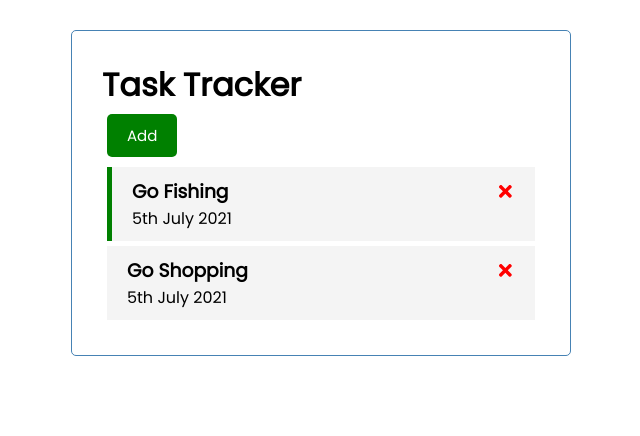
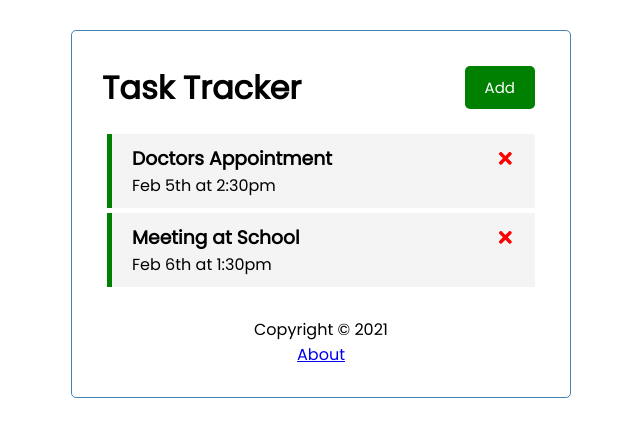
Before and after one commit to Karanjot-singh/react-task-tracker, a React (Create React App) app: page / in a window 1280 px wide. Shown: the top 436 px of the page, without its empty margins (319-959 px from the left). Built offline with nearby package versions, Linux system fonts and the light colour scheme; data requests are answered from the project's data file.

Commit message:
json-server added to the application

```diff
--- a/db.json
+++ b/db.json
@@ -1,19 +1,16 @@
 {
-  "posts": [
+  "tasks": [
     {
       "id": 1,
-      "title": "json-server",
-      "author": "typicode"
+      "text": "Doctors Appointment",
+      "day": "Feb 5th at 2:30pm",
+      "reminder": true
+    },
+    {
+      "id": 2,
+      "text": "Meeting at School",
+      "day": "Feb 6th at 1:30pm",
+      "reminder": true
     }
-  ],
-  "comments": [
-    {
-      "id": 1,
-      "body": "some comment",
-      "postId": 1
-    }
-  ],
-  "profile": {
-    "name": "typicode"
-  }
+  ]
 }
--- a/src/App.js
+++ b/src/App.js
@@ -1,63 +1,122 @@
-//Hook added to bundle the component data with state
-import { useState } from 'react'
-import AddTask from './components/AddTask';
-import Header from "./components/Header";
-import Tasks from './components/Tasks';
+import { useState, useEffect } from 'react'
+import { BrowserRouter as Router, Route } from 'react-router-dom'
+import Header from './components/Header'
+import Footer from './components/Footer'
+import Tasks from './components/Tasks'
+import AddTask from './components/AddTask'
+import About from './components/About'
 
-//Contains the root app component under which user defined Components are nested
-function App() {
-  const [tasks, setTasks] = useState([
-    {
-      id: 1,
-      text: "Go Fishing",
-      day: "5th July 2021",
-      reminder: true
-    },
-    {
-      id: 2,
-      text: "Go Shopping",
-      day: "5th July 2021",
-      reminder: false
-    },])
+const App = () => {
+  const [showAddTask, setShowAddTask] = useState(false)
+  const [tasks, setTasks] = useState([])
 
-  //Button Toggle State
-  const [showAddTask, setShowAddTask] = useState(false)
+  useEffect(() => {
+    const getTasks = async () => {
+      const tasksFromServer = await fetchTasks()
+      setTasks(tasksFromServer)
+    }
 
+    getTasks()
+  }, [])
 
-  //AddTask
-  const addTask = (task) => {
-    const id = Math.floor(Math.random() * 10000) + 1
-    const newTask = { id, ...task }
-    setTasks([...tasks, newTask])
+  // Fetch Tasks
+  const fetchTasks = async () => {
+    const res = await fetch('http://localhost:5000/tasks')
+    const data = await res.json()
+
+    return data
   }
 
-  //Delete Task
+  // Fetch Task
+  const fetchTask = async (id) => {
+    const res = await fetch(`http://localhost:5000/tasks/${id}`)
+    const data = await res.json()
 
-  //Usually redux or contextAPI is used to manage the state from within the component, here we create functions in app.js
-  const deleteTask = (id) => {
-    //To set the onCLick behaviour of FaTimes icon, Works it's way up here to call function, State gets passed down actions get passed up
-    setTasks(tasks.filter((task) => task.id !== id))
+    return data
   }
 
-  //Toggle Reminder
-  const toggleReminder = (id) => {
-    setTasks(tasks.map((task) =>
-      task.id === id ? {
-        ...task, reminder: !task.reminder
-      } : task))
-    // ... operator copies rest of the object completely aprt from the on explicitly mentioned
+  // Add Task
+  const addTask = async (task) => {
+    const res = await fetch('http://localhost:5000/tasks', {
+      method: 'POST',
+      headers: {
+        'Content-type': 'application/json',
+      },
+      body: JSON.stringify(task),
+    })
+
+    const data = await res.json()
+
+    setTasks([...tasks, data])
+
+    // const id = Math.floor(Math.random() * 10000) + 1
+    // const newTask = { id, ...task }
+    // setTasks([...tasks, newTask])
   }
 
-  //Write JS directly inside JSX using {}
+  // Delete Task
+  const deleteTask = async (id) => {
+    const res = await fetch(`http://localhost:5000/tasks/${id}`, {
+      method: 'DELETE',
+    })
+    //We should control the response status to decide if we will change the state or not.
+    res.status === 200
+      ? setTasks(tasks.filter((task) => task.id !== id))
+      : alert('Error Deleting This Task')
+  }
+
+  // Toggle Reminder
+  const toggleReminder = async (id) => {
+    const taskToToggle = await fetchTask(id)
+    const updTask = { ...taskToToggle, reminder: !taskToToggle.reminder }
+
+    const res = await fetch(`http://localhost:5000/tasks/${id}`, {
+      method: 'PUT',
+      headers: {
+        'Content-type': 'application/json',
+      },
+      body: JSON.stringify(updTask),
+    })
+
+    const data = await res.json()
+
+    setTasks(
+      tasks.map((task) =>
+        task.id === id ? { ...task, reminder: data.reminder } : task
+      )
+    )
+  }
+
   return (
-    <div className='container'> {/*Must contain only one root element*/}
-      <Header onAdd={() => setShowAddTask(!showAddTask)} showAdd={showAddTask} />
-      {showAddTask && <AddTask onAdd={addTask} />}
-      {tasks.length > 0 ? (<Tasks tasks={tasks} onDelete={deleteTask} onToggle={toggleReminder} />)
-        : ('No Tasks Today :D')
-      }
-    </div>
-  );
+    <Router>
+      <div className='container'>
+        <Header
+          onAdd={() => setShowAddTask(!showAddTask)}
+          showAdd={showAddTask}
+        />
+        <Route
+          path='/'
+          exact
+          render={(props) => (
+            <>
+              {showAddTask && <AddTask onAdd={addTask} />}
+              {tasks.length > 0 ? (
+                <Tasks
+                  tasks={tasks}
+                  onDelete={deleteTask}
+                  onToggle={toggleReminder}
+                />
+              ) : (
+                'No Tasks To Show'
+              )}
+            </>
+          )}
+        />
+        <Route path='/about' component={About} />
+        <Footer />
+      </div>
+    </Router>
+  )
 }
 
-export default App;
+export default App
--- /dev/null
+++ b/src/components/About.js
@@ -0,0 +1,12 @@
+import { Link } from 'react-router-dom'
+
+const About = () => {
+    return (
+        <div>
+            <h4>Version 0.1.0</h4>
+            <Link to='/'>Go Back</Link>
+        </div>
+    )
+}
+
+export default About
--- /dev/null
+++ b/src/components/Footer.js
@@ -0,0 +1,12 @@
+import { Link } from 'react-router-dom'
+
+const Footer = () => {
+    return (
+        <footer>
+            <p>Copyright &copy; 2021</p>
+            <Link to='/about'>About</Link>
+        </footer>
+    )
+}
+
+export default Footer
--- a/src/components/Header.js
+++ b/src/components/Header.js
@@ -1,21 +1,36 @@
 import PropTypes from 'prop-types'
-import Button from "./Button";
+import { useLocation } from 'react-router-dom'
+import Button from './Button'
 
 const Header = ({ title, onAdd, showAdd }) => {
-    return (
-        <header>
-            {/* <h1 style={headingtyle}>{title}</h1> */}
-            <h1> {title}</h1>
-            <Button text={!showAdd ? 'Add' : 'Close'} color={!showAdd ? 'green' : 'red'} onClick={onAdd} />
-        </header>
-    )
+  const location = useLocation()
+
+  return (
+    <header className='header'>
+      <h1>{title}</h1>
+      {location.pathname === '/' && (
+        <Button
+          color={showAdd ? 'red' : 'green'}
+          text={showAdd ? 'Close' : 'Add'}
+          onClick={onAdd}
+        />
+      )}
+    </header>
+  )
 }
-Header.defaultProps = { title: 'Task Tracker', }
-Header.propTypes = { title: PropTypes.string, }
 
-// const headingtyle={
-//     color: 'red',
-//     backgroundColor: 'black'
+Header.defaultProps = {
+  title: 'Task Tracker',
+}
+
+Header.propTypes = {
+  title: PropTypes.string.isRequired,
+}
+
+// CSS in JS
+// const headingStyle = {
+//   color: 'red',
+//   backgroundColor: 'black',
 // }
 
 export default Header
```
